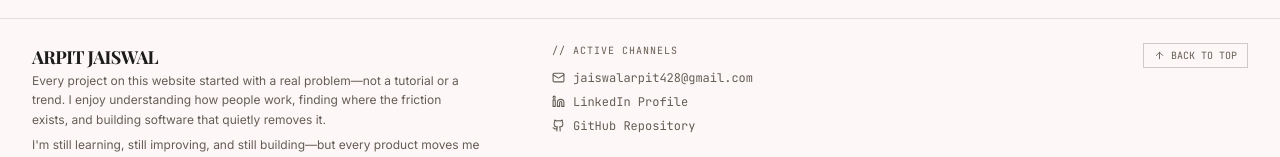
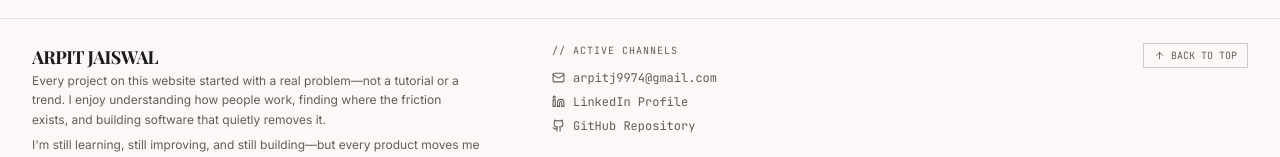
Before and after one commit to Arpitj9974/Arpitj9974-portfolio-, a React (Vite) app: page / in a window 1280 px wide. Shown: the part 4169-4326 px from the top of the page. Built offline with nearby package versions, Linux system fonts and the light colour scheme; a web font is replaced by a local one.

Commit message:
Update email to arpitj9974@gmail.com across portfolio, footer, contact, and resume PDF

```diff
--- a/scripts/generate-resume-pdf.js
+++ b/scripts/generate-resume-pdf.js
@@ -254,7 +254,7 @@ const htmlContent = `<!DOCTYPE html>
         <span class="sep">•</span>
         <a href="tel:+919624997427">+91 96249 97427</a>
         <span class="sep">•</span>
-        <a href="mailto:jaiswalarpit428@gmail.com">jaiswalarpit428@gmail.com</a>
+        <a href="mailto:arpitj9974@gmail.com">arpitj9974@gmail.com</a>
       </div>
       <div class="links-row">
         <a href="https://linkedin.com/in/Arpit-Jaiswal9974" target="_blank">linkedin.com/in/Arpit-Jaiswal9974</a>
--- a/scripts/resume-print-template.html
+++ b/scripts/resume-print-template.html
@@ -248,7 +248,7 @@
         <span class="sep">•</span>
         <a href="tel:+919624997427">+91 96249 97427</a>
         <span class="sep">•</span>
-        <a href="mailto:jaiswalarpit428@gmail.com">jaiswalarpit428@gmail.com</a>
+        <a href="mailto:arpitj9974@gmail.com">arpitj9974@gmail.com</a>
       </div>
       <div class="links-row">
         <a href="https://linkedin.com/in/Arpit-Jaiswal9974" target="_blank">linkedin.com/in/Arpit-Jaiswal9974</a>
--- a/src/components/PrintableResume.tsx
+++ b/src/components/PrintableResume.tsx
@@ -29,7 +29,7 @@ export default function PrintableResume({ isModal = false }: PrintableResumeProp
             <span className="hidden sm:inline">•</span>
             <a href="tel:+919624997427" className="hover:underline font-semibold" style={{ color: '#0f3d64' }}>+91 96249 97427</a>
             <span className="hidden sm:inline">•</span>
-            <a href="mailto:jaiswalarpit428@gmail.com" className="hover:underline font-semibold" style={{ color: '#0f3d64' }}>jaiswalarpit428@gmail.com</a>
+            <a href="mailto:arpitj9974@gmail.com" className="hover:underline font-semibold" style={{ color: '#0f3d64' }}>arpitj9974@gmail.com</a>
           </div>
 
           <div className="text-[9pt] mt-1 flex flex-wrap justify-center sm:justify-start gap-x-3 gap-y-0.5" style={{ color: '#4b5563' }}>
--- a/src/data.ts
+++ b/src/data.ts
@@ -12,7 +12,7 @@ export const PORTFOLIO_OWNER = {
   aboutText2: "With an academic foundation spanning a BCA (Graduating 2026) and an MBA in Analytics & Data Science + Project Management from Manipal University Jaipur, I design systems that solve real business problems.",
   officeLocation: "Surat, India / Remote Hub",
   contactInfo: {
-    email: "jaiswalarpit428@gmail.com",
+    email: "arpitj9974@gmail.com",
     phone: "+91 9624997427",
     linkedin: "linkedin.com/in/Arpit-Jaiswal9974",
     github: "github.com/Arpitj9974"
```
Also changed, not shown: 2 other files (tests, documents, lock files or other folders).
